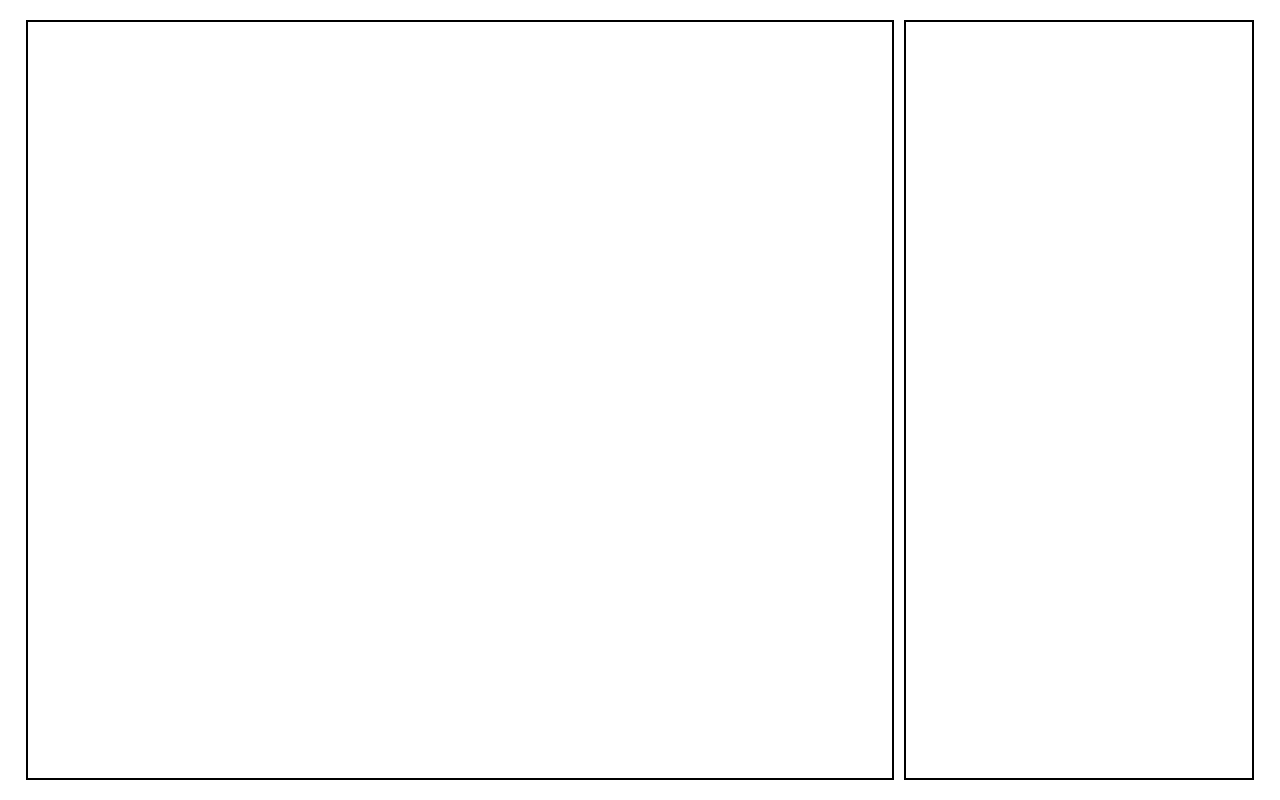
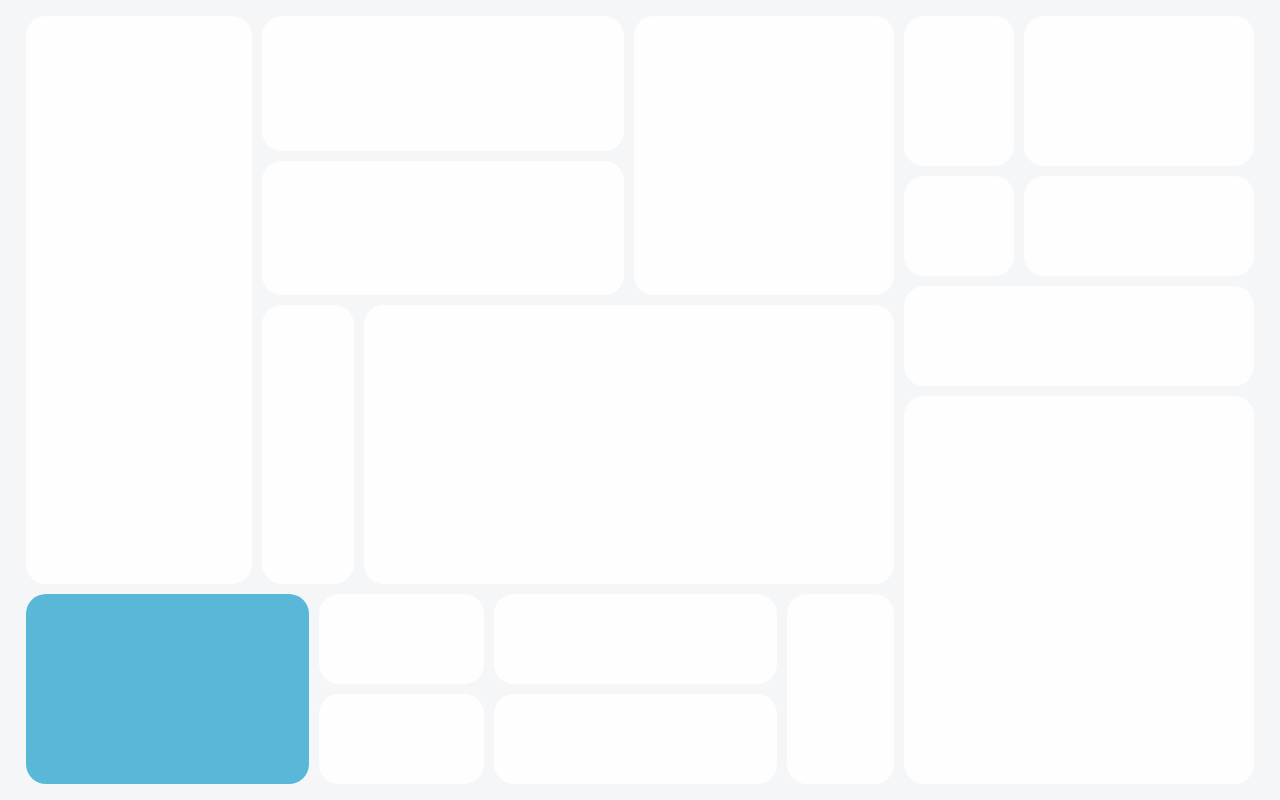
Before and after one commit to obed-smart/Grid-feature-overview, a plain HTML site: page index.html in a window 1280 px wide. Drawn offline with Linux system fonts and the light colour scheme.

Commit message:
HTML:set the layout structure

```diff
--- a/index.html
+++ b/index.html
@@ -1,5 +1,6 @@
 <!DOCTYPE html>
 <html lang="en">
+
 <head>
     <meta charset="UTF-8">
     <meta name="viewport" content="width=device-width, initial-scale=1.0">
@@ -7,12 +8,42 @@
 
     <link rel="stylesheet" href="style.css">
 </head>
+
 <body>
     <main>
         <div class="container">
-            <div class="box-1"></div>
-            <div class="box-2"></div>
+            <div class="sub-containter-1">
+
+                <div class="box-1">
+                    <div class="box-1"></div>
+                    <div class="box-2"></div>
+                    <div class="box-3"></div>
+                    <div class="box-4"></div>
+                    <div class="box-5"></div>
+                    <div class="box-6"></div>
+                </div>
+
+                <div class="box-2">
+                    <div class="box-1"></div>
+                    <div class="box-2"></div>
+                    <div class="box-3"></div>
+                    <div class="box-4"></div>
+                    <div class="box-5"></div>
+                    <div class="box-6"></div>
+                </div>
+            </div>
+
+            <div class="sub-containter-2 ">
+                <div class="box-1"></div>
+                <div class="box-2"></div>
+                <div class="box-3"></div>
+                <div class="box-4"></div>
+                <div class="box-5"></div>
+                <div class="box-6"></div>
+            </div>
         </div>
+        <!-- <img src="./image/2.PNG" alt=""> -->
     </main>
 </body>
+
 </html>
--- a/style.css
+++ b/style.css
@@ -36,14 +36,14 @@ main{
 
     display: flex;
     justify-content: center;
+    background-color: #F5F6F8;
     align-items: center;
 }
 
 .container{
     width: 96%;
-    height: 95vh;
+    height: 96vh;
 
-    /* background-color: blueviolet; */
 
     display: grid;
     grid-template-columns: 1fr 350px;
@@ -51,5 +51,148 @@ main{
 }
 
 [class*="box-"]{
-    border: 2px solid;
+   /* border: 2px solid; */
+
+    border-radius: 20px;
 }
+
+
+@media (min-width: 1024px){
+
+}
+.sub-containter-1{
+
+display: grid;
+grid-template-columns: repeat(2,1fr);
+grid-template-rows: 1fr 190px;
+
+gap: 10px;
+
+}
+
+.sub-containter-1 > .box-1{
+    grid-column: 1/-1;
+}
+
+/* the second container on the .sub-containter-1 */
+
+.sub-containter-1 > .box-1{
+
+display: grid;
+  grid-template-columns: repeat(26,1fr) ;
+  grid-template-rows: repeat(20,1fr) ;
+  gap: 10px;
+
+}
+
+.sub-containter-1 div:nth-of-type(1) .box-1{
+    background-color: #FEFEFE;
+    grid-column: 1/8;
+    grid-row: 1/-1;
+
+}
+.sub-containter-1 div:nth-of-type(1) .box-2{
+    background-color: #FEFEFE;
+
+    grid-column: 8/19;
+    grid-row: 1/6;
+}
+.sub-containter-1 div:nth-of-type(1) .box-3{
+    background-color: #FEFEFE;
+    grid-column: 8/19;
+    grid-row: 6/11;
+
+}
+.sub-containter-1 div:nth-of-type(1) .box-4{
+    background-color: #FEFEFE;
+    grid-column: 19/-1;
+    grid-row: 1/11;
+
+}
+.sub-containter-1 div:nth-of-type(1) .box-5{
+    background-color: #FEFEFE;
+    grid-column: 8/11;
+    grid-row: 11/-1;
+
+
+}
+.sub-containter-1 div:nth-of-type(1) .box-6{
+    background-color: #FEFEFE;
+
+    grid-column: 11/-1;
+    grid-row: 11/-1;
+
+}
+
+/* the third container on the .sub-containter-1 */
+
+.sub-containter-1 > .box-2{
+
+    grid-column: 1/-1;
+
+    display: grid;
+    grid-template-columns: repeat(15,1fr);
+    grid-template-rows: repeat(4,1fr);
+    gap: 10px;
+}
+
+.sub-containter-1 div:nth-of-type(2) .box-1{
+background-color: #59B8D7;
+grid-column: 1/6;
+grid-row: 1 /-1;
+}
+.sub-containter-1 div:nth-of-type(2) .box-2{
+background-color: #FEFEFE;
+grid-column: 6/9;
+grid-row: 1 /3;
+
+}
+.sub-containter-1 div:nth-of-type(2) .box-3{
+background-color: #FEFEFE;
+grid-column: 6/9;
+grid-row: 3 /-1;
+}
+.sub-containter-1 div:nth-of-type(2) .box-4{
+background-color: #FEFEFE;
+
+grid-column: 9/14;
+grid-row: 1 /3;
+}
+.sub-containter-1 div:nth-of-type(2) .box-5{
+background-color: #FEFEFE;
+grid-column: 9/14;
+grid-row: 3 /-1;
+}
+.sub-containter-1 div:nth-of-type(2) .box-6{
+background-color: #FEFEFE;
+grid-column: 14/-1;
+grid-row: 1 /-1;
+}
+
+.sub-containter-2{
+    display: grid;
+    grid-template-columns: 110px 1fr;
+    grid-template-rows: 150px repeat(2,100px) 1fr;
+    gap: 10px;
+}
+.sub-containter-2 > div:nth-of-type(1){
+background-color: #FEFEFE;
+}
+.sub-containter-2 > div:nth-of-type(2){
+background-color:#FEFEFE;
+}
+.sub-containter-2 > div:nth-of-type(3){
+background-color: #FEFEFE;
+}
+.sub-containter-2 > div:nth-of-type(4){
+background-color: #FEFEFE;
+}
+.sub-containter-2 > div:nth-of-type(5){
+background-color: #FEFEFE;
+grid-column: 1/ -1;
+}
+.sub-containter-2 > div:nth-of-type(6){
+background-color: rgba(254, 254, 254);
+grid-column: 1/ -1;
+
+}
```
Also changed, not shown: image/2.PNG (added).
